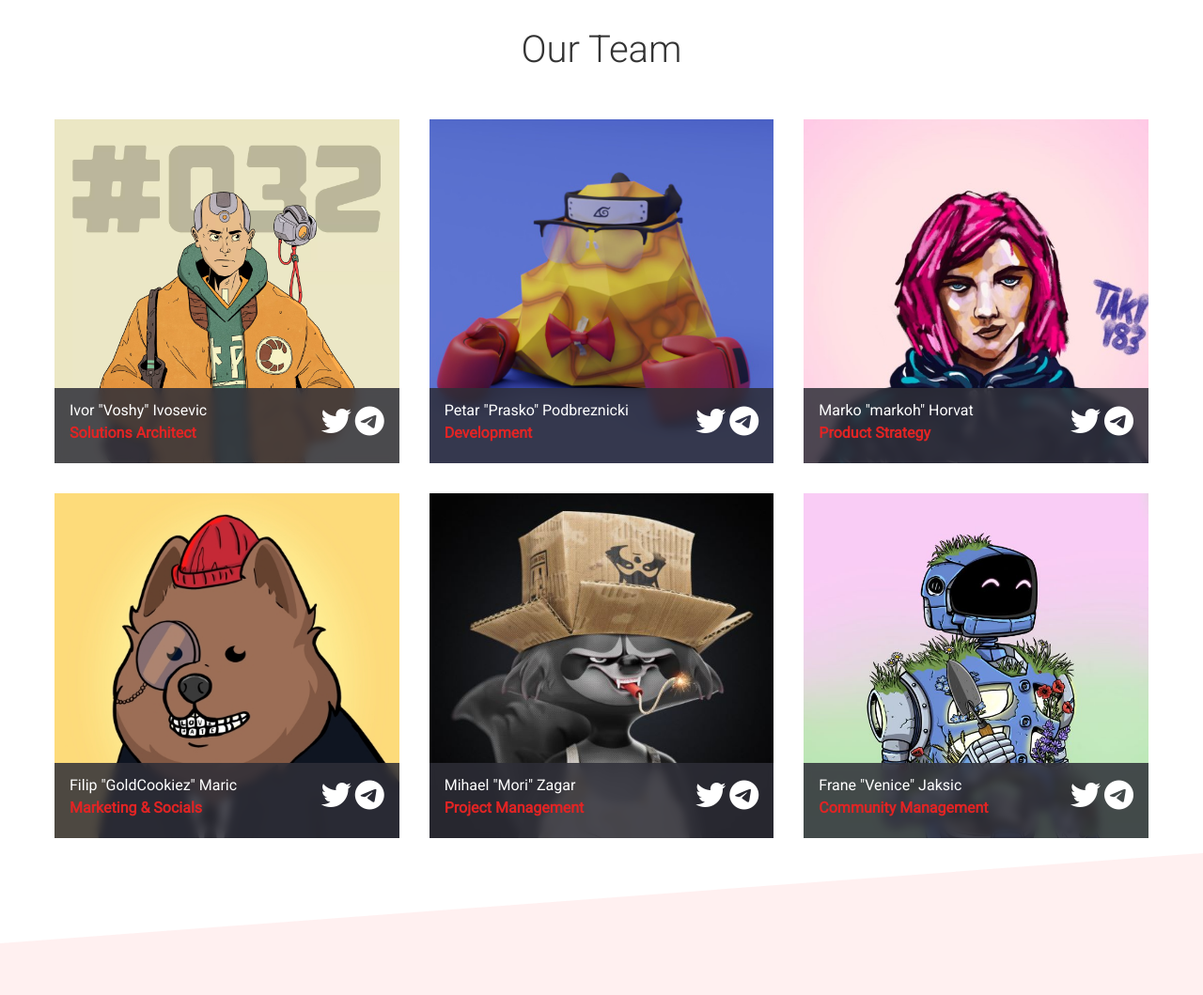
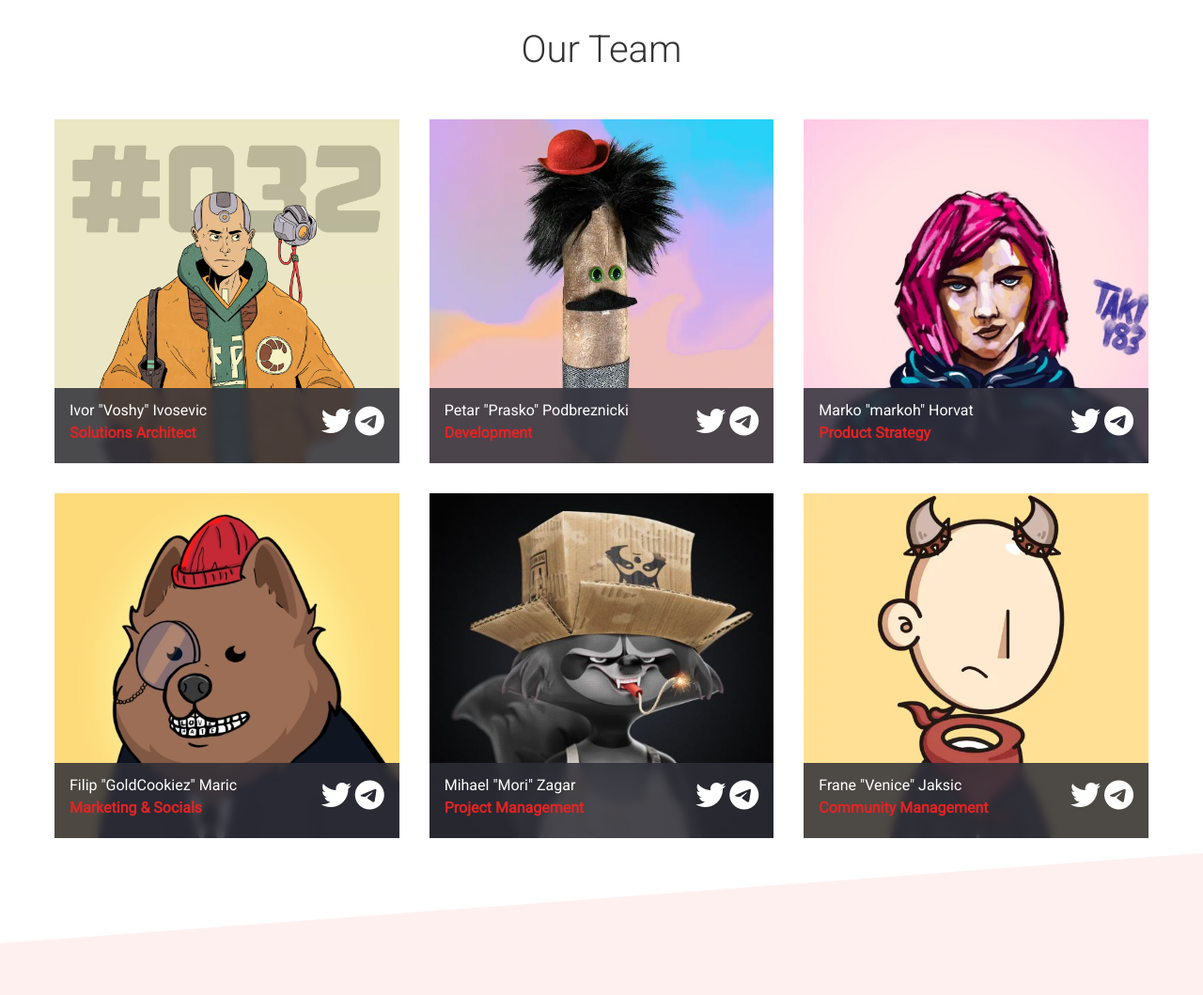
Before and after one commit to praskoson/blastctrl-homepage, a website built with webpack: page src/public/index.html in a window 1280 px wide. Shown: the part 2940-3999 px from the top of the page at 94% size. Built offline with nearby package versions, Linux system fonts and the light colour scheme.

Commit message:
Update some images

```diff
--- a/src/public/index.html
+++ b/src/public/index.html
@@ -329,7 +329,7 @@
               </div>
             </div>
             <div class="member">
-              <img loading="lazy" src="images/team/petar.jpg" alt="Petar Podbreznicki" />
+              <img loading="lazy" src="images/team/petar.webp" alt="Petar Podbreznicki" />
               <div class="meta">
                 <div>
                   <p>Petar "Prasko" Podbreznicki</p>
@@ -400,7 +400,7 @@
               </div>
             </div>
             <div class="member">
-              <img loading="lazy" src="images/team/venice.jpg" alt="Frane Jaksic" />
+              <img loading="lazy" src="images/team/venice.webp" alt="Frane Jaksic" />
               <div class="meta">
                 <div>
                   <p>Frane "Venice" Jaksic</p>
```
Also changed, not shown: src/public/images/team/petar.jpg (deleted), src/public/images/team/petar.webp (added), src/public/images/team/venice.jpg (deleted), src/public/images/team/venice.webp (added).
